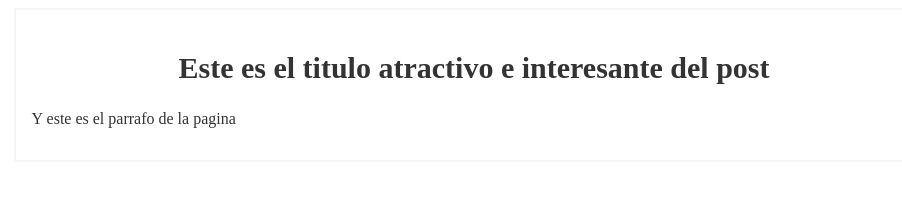
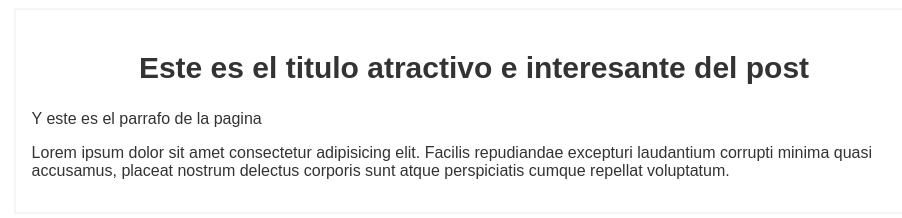
Before and after one commit to CrissG07/Blog, a plain HTML site: page index.html in a window 1280 px wide. Shown: the whole page, without its empty margins (166-1068 px from the left). Drawn offline with Linux system fonts and the light colour scheme.

Commit message:
Agregado el contenido adicional del blog y otra tipografia

```diff
--- a/index.html
+++ b/index.html
@@ -12,6 +12,7 @@
     <div id="post">
         <h1>Este es el titulo atractivo e interesante del post</h1>
     <p>Y este es el parrafo de la pagina</p>
+    <p>Lorem ipsum dolor sit amet consectetur adipisicing elit. Facilis repudiandae excepturi laudantium corrupti minima quasi accusamus, placeat nostrum delectus corporis sunt atque perspiciatis cumque repellat voluptatum.</p>
     </div>
 </section>
 </body>
--- a/style.css
+++ b/style.css
@@ -1,7 +1,7 @@
 html{
     text-align: center;
     color: #333;
-    font-family: 'Times New Roman', Times, serif;
+    font-family: 'Arial', Times, serif;
     font-size: 62.5%;
     margin: 0;
     padding: 0;
```
